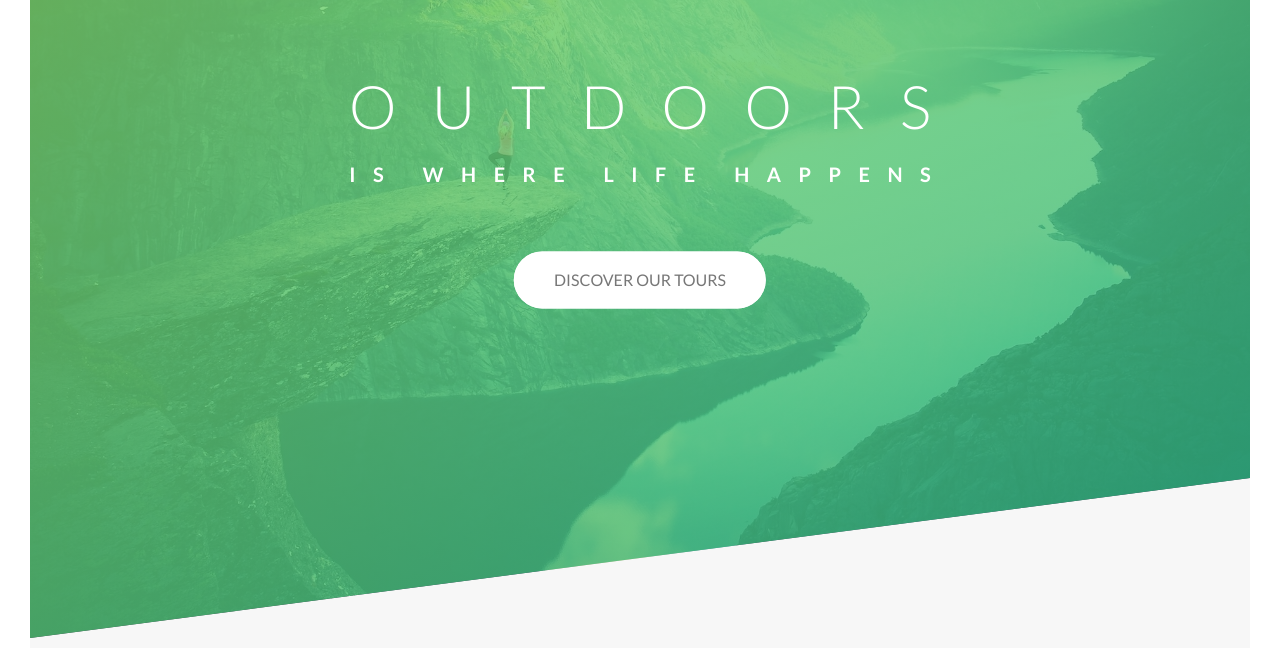
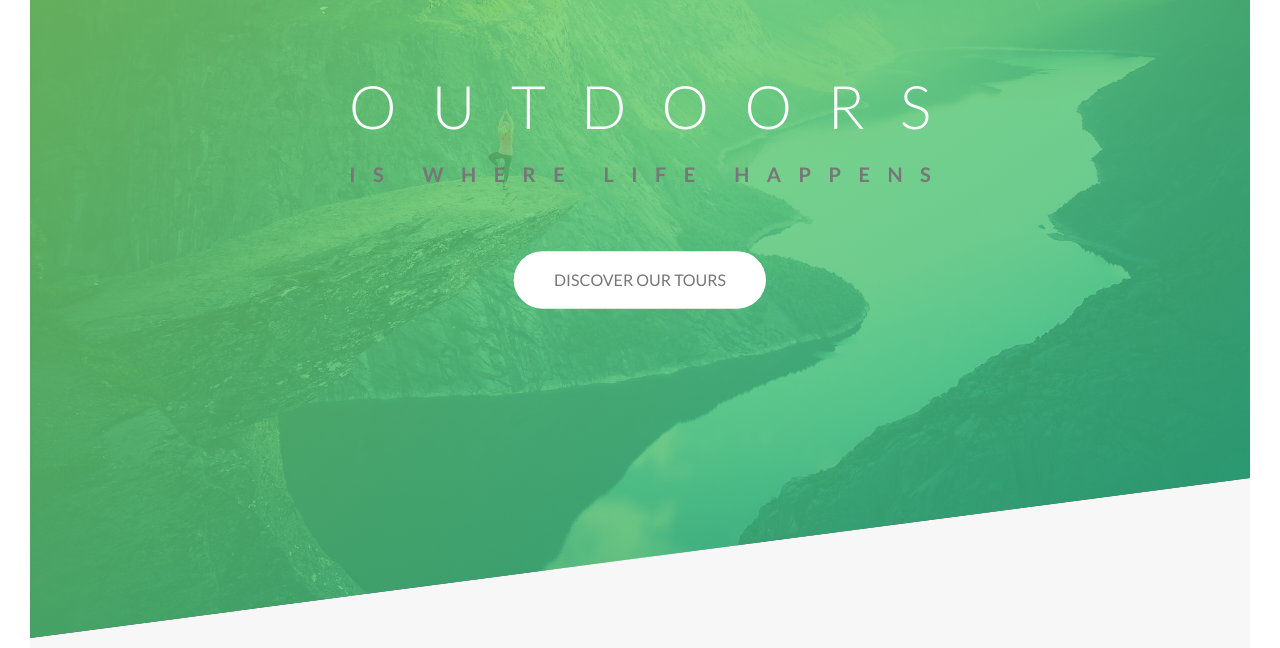
Before and after one commit to mhenriquesa/natours, a website: page app/index.html in a window 1280 px wide. Shown: the part 152-800 px from the top of the page. Drawn offline with Linux system fonts and the light colour scheme.

Commit message:
Atualizacao de vulnerabilidades

```diff
--- a/app/assets/styles/modules/_large-hero.css
+++ b/app/assets/styles/modules/_large-hero.css
@@ -40,7 +40,7 @@
 	}
 
 	&__sub {
-		color: #fff;
+		color: #red;
 		font-weight: 700;
 		font-size: 2rem;
 		letter-spacing: 1.75rem;
--- a/app/index.html
+++ b/app/index.html
@@ -2,7 +2,7 @@
 <html lang="en">
 <head>
 	<meta charset="UTF-8" />
-	<title>Natours!!</title>
+	<title>Natours!@@!</title>
 	<link rel="stylesheet" type="text/css" href="./temp/styles/styles.css">
 	<link href="https://fonts.googleapis.com/css?family=Lato:100,300,400,700,900" rel="stylesheet">
 		<script type="text/javascript" src="/temp/scripts/Vendor.js"></script>
--- a/app/temp/styles/styles.css
+++ b/app/temp/styles/styles.css
@@ -196,7 +196,7 @@ body {
 		        animation: moveFromLeft 1s ease-out;
 	}
 .large-hero__sub {
-		color: #fff;
+		color: #red;
 		font-weight: 700;
 		font-size: 2rem;
 		letter-spacing: 1.75rem;
--- a/package.json
+++ b/package.json
@@ -25,6 +25,8 @@
   },
   "dependencies": {
     "jquery-smooth-scroll": "^2.2.0",
+    "lodash": "^4.17.15",
+    "set-value": "^3.0.1",
     "waypoints": "^4.0.1"
   }
 }
```
Also changed, not shown: 1 other file.
